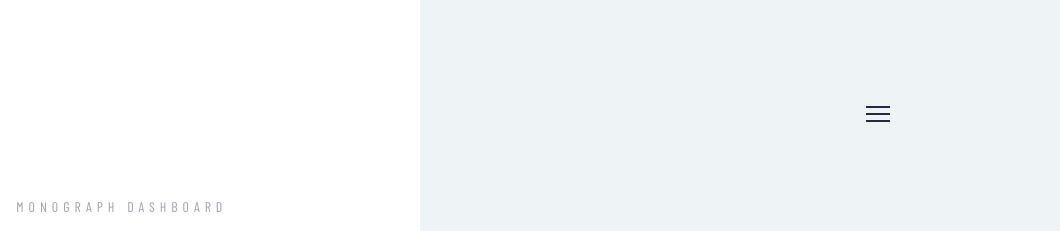
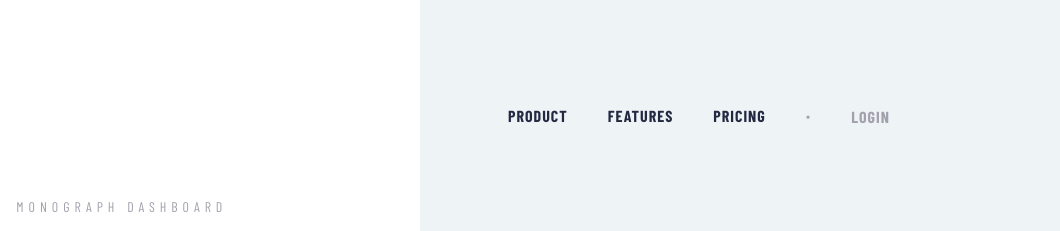
Before and after one commit to kens-visuals/project-tracking-intro-component, a website: page index.html in a window 1280 px wide. Shown: the top 231 px of the page, 220-1280 px from the left. Drawn offline with nearby package versions, Linux system fonts and the light colour scheme.

Commit message:
add JS functionality

```diff
--- a/index.html
+++ b/index.html
@@ -18,6 +18,8 @@
     />
     <link rel="stylesheet" type="text/css" href="styles/css/style.css" />
 
+    <script defer src="js/script.js"></script>
+
     <title>Frontend Mentor | Project Tracking Intro Component</title>
   </head>
   <body>
@@ -27,7 +29,11 @@
       <header class="header">
         <img src="./images/logo.svg" alt="company" class="header__logo" />
 
-        <button class="header__btn js-hamburger-btn">
+        <button
+          class="header__btn js-hamburger-btn"
+          aria-label="hamburger"
+          aria-expanded="false"
+        >
           <img
             src="./images/icon-hamburger.svg"
             alt=""
@@ -35,7 +41,7 @@
           />
         </button>
 
-        <nav class="header__nav">
+        <nav class="header__nav js-nav">
           <ul class="header__list">
             <li class="header__item">
               <a href="#" class="header__link">Product</a>
--- /dev/null
+++ b/js/script.js
@@ -0,0 +1,15 @@
+const nav = document.querySelector('.js-nav');
+const hamburger = document.querySelector('.js-hamburger');
+const hamburgerBtn = document.querySelector('.js-hamburger-btn');
+
+hamburgerBtn.addEventListener('click', () => {
+  if (!nav.classList.contains('nav--is-open')) {
+    nav.classList.add('nav--is-open');
+    hamburger.src = '../images/icon-close.svg';
+    hamburgerBtn.setAttribute('aria-expanded', true);
+  } else {
+    nav.classList.remove('nav--is-open');
+    hamburger.src = '../images/icon-hamburger.svg';
+    hamburgerBtn.setAttribute('aria-expanded', false);
+  }
+});
--- a/styles/scss/_base.scss
+++ b/styles/scss/_base.scss
@@ -2,6 +2,7 @@ $color-primary: hsl(230, 29%, 20%);
 $color-primary--dark: hsl(230, 11%, 40%);
 $color-primary--light: hsl(231, 7%, 65%);
 $color-secondary: hsl(207, 33%, 95%);
+$color-secondary--light: hsl(0, 0%, 100%);
 $color-tertiary: hsl(0, 100%, 68%);
 
 //  Headings, Call-to-actions, Navigation
--- a/styles/scss/_components.scss
+++ b/styles/scss/_components.scss
@@ -13,6 +13,7 @@
 
 .header {
   padding: 4rem 3rem;
+  position: relative;
   display: flex;
   align-items: center;
   justify-content: space-between;
@@ -35,21 +36,132 @@
   }
 
   &__hamburger {
+    @media (min-width: 810px) {
+      display: none;
+    }
   }
 
   &__nav {
-    display: none;
+    width: 85%;
+    max-width: 65rem;
+    background-color: $color-secondary--light;
+    box-shadow: rgba($color-primary, 0.35) 0px 5px 15px;
+    padding: 3rem;
+    position: absolute;
+    top: 10rem;
+    z-index: 10;
+    opacity: 0;
+    visibility: hidden;
+    transition: all 0.3s;
+
+    &.nav--is-open {
+      opacity: 1;
+      visibility: visible;
+    }
+
+    @media (min-width: 810px) {
+      all: revert;
+    }
   }
 
   &__list {
     list-style: none;
+    text-align: center;
+
+    @media (min-width: 810px) {
+      display: flex;
+      align-items: center;
+      justify-content: center;
+      gap: 4rem;
+    }
   }
 
   &__item {
+    &:not(:last-child) {
+      margin-bottom: 2rem;
+
+      @media (min-width: 810px) {
+        margin-bottom: 0;
+      }
+    }
   }
 
   &__link {
+    &:link,
+    &:visited {
+      color: $color-primary;
+      font-size: 2rem;
+      text-transform: uppercase;
+      text-decoration: none;
+      letter-spacing: 0.1rem;
+      position: relative;
+
+      &::after {
+        content: '';
+        width: 0;
+        height: 0.1rem;
+        background-color: $color-primary;
+        position: absolute;
+        left: 0;
+        bottom: 0;
+        opacity: 0;
+        transition: all 0.3s;
+      }
+
+      &:hover,
+      &:active {
+        &::after {
+          width: 100%;
+          opacity: 1;
+        }
+      }
+
+      @media (min-width: 1140px) {
+        font-size: 1.6rem;
+      }
+    }
+
     &--gray {
+      &:link,
+      &:visited {
+        width: 100%;
+        color: $color-primary--light;
+        border-top: 0.1rem solid rgba($color-primary--light, 0.3);
+        padding-top: 2rem;
+        display: inline-block;
+
+        @media (min-width: 810px) {
+          width: unset;
+          border-top: unset;
+          padding: 0;
+
+          &::before {
+            content: '·';
+            margin-right: 4rem;
+            font-size: 2rem;
+          }
+
+          &::after {
+            content: '';
+            width: 0;
+            height: 0.1rem;
+            background-color: $color-primary;
+            position: absolute;
+            left: 4.5rem;
+            bottom: 0;
+            opacity: 0;
+            transition: all 0.3s;
+          }
+
+          &:hover,
+          &:active {
+            &::after {
+              width: 47%;
+              opacity: 1;
+            }
+          }
+        }
+      }
     }
   }
 }
@@ -68,7 +180,7 @@
   }
 
   &__img {
-    max-width: clamp(140%, 5vw, 190%);
+    max-width: clamp(140%, 5vw, 200%);
 
     &-wrapper {
       padding-inline: 1rem;
@@ -154,6 +266,12 @@
     padding: 1rem 2rem;
     text-transform: uppercase;
     flex-shrink: 0;
+    transition: all 0.3s;
+
+    &:hover {
+      background-color: rgba($color-tertiary, 0.7);
+      cursor: pointer;
+    }
 
     @media (min-width: 1140px) {
       font-size: 2rem;
```
Also changed, not shown: styles/css/style.css, 1 other file.
